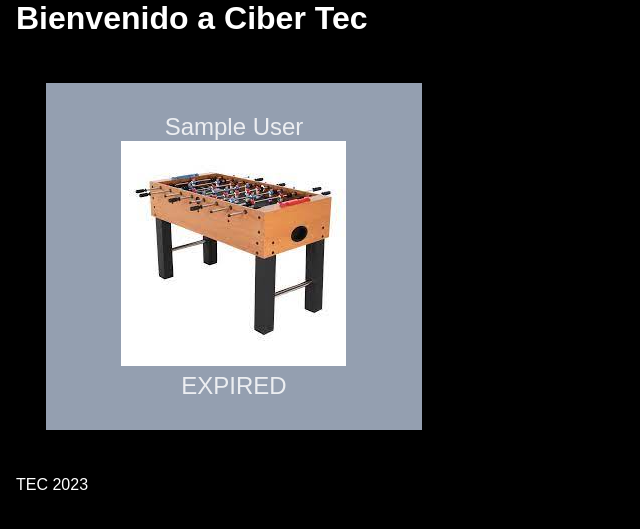
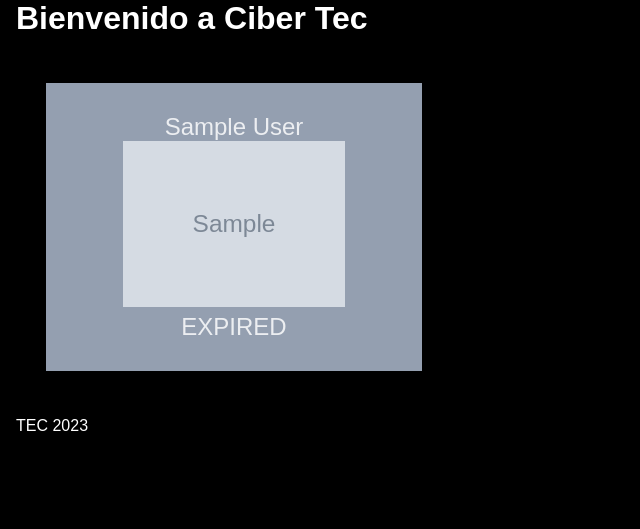
Before and after one commit to Proyectos-Especiales-CCM/Cyber-Prepa-Back, a Django app: page / in a window 1280 px wide. Shown: the part 64-593 px from the top of the page, without its empty margins (0-640 px from the left). Run offline with Django 4.2, Linux system fonts and the light colour scheme; tables that the repository leaves empty hold one stand-in row (values such as "Sample post"); grey boxes marked "Sample" are stand-in pictures.

Commit message:
#13; Updated game model to save file_path

```diff
--- a/main/views.py
+++ b/main/views.py
@@ -7,7 +7,7 @@
 # Views for Index Page
 class Index(View):
     def get(self, request):
-        games = Game.objects.filter(show=True).values('id', 'name', 'displayName', 'available')
+        games = Game.objects.filter(show=True).values('id', 'name', 'displayName', 'available', 'file_route')
         for game in games:
 
             plays = Plays.objects.filter(game__name=game['name'], ended=False)
--- a/rental/models.py
+++ b/rental/models.py
@@ -21,6 +21,7 @@
     available = models.BooleanField(default=True)                                               # Booleano de si esta disponible para jugar (No hay ningun estudiante jugando)
     show = models.BooleanField(default=True)                                                    # Booleano de si se muestra en la lista de juegos (Todavía se puede jugar o no)
     start_time = models.DateTimeField(null=True, blank=True)                                    # Fecha y hora en que el primer estudiante comenzó a jugar
+    file_route = models.CharField(default='assets/games_cards/game.png', max_length=255)        # Ruta de la imagen del juego
 
 class Sanction(models.Model):
     cause = models.CharField(max_length=255, null=False, blank=False)                           # Causa de la sancion, escrita por el usuario
--- a/static/css/pages/_index.sass
+++ b/static/css/pages/_index.sass
@@ -10,6 +10,11 @@
     padding: 15px
     display: flex
     flex-flow: row wrap
+
+.game__image
+    width: 70%
+    height: 70%
+    object-fit: cover
 
 .card
     margin: 15px
--- a/templates/main/index.html
+++ b/templates/main/index.html
@@ -18,7 +18,7 @@
         <div class=" card [ is-collapsed ] ">
             <div class="card__inner [ js-expander ]">
                 <span>{{ game.displayName }}</span><br>
-                <img src="{% static 'assets/games-cards/futbolito.jpg' %}" alt="Futbolito 1">
+                <img class="game__image" src="{% static game.file_route %}" alt="Futbolito 1">
                 <div class="remaining__time">
                     <p id="game__countdown__{{ forloop.counter }}"> No data</p>
                 </div>
```
Also changed, not shown: rental/migrations/0006_game_file_route_alter_sanction_play.py (added), rental/migrations/0007_alter_game_file_route.py (added), static/assets/games_cards/futbolito.jpg (renamed from static/assets/games-cards/futbolito.jpg), static/assets/games_cards/game.png (added), static/css/main.min.css.
